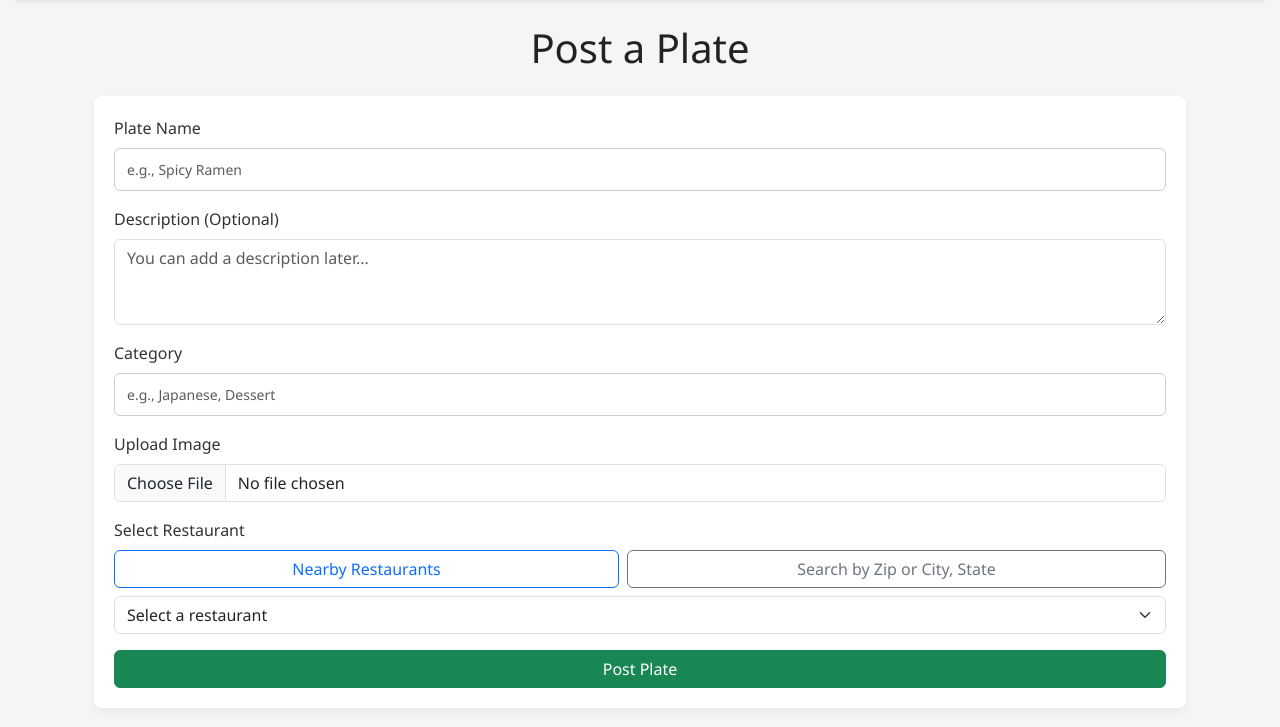
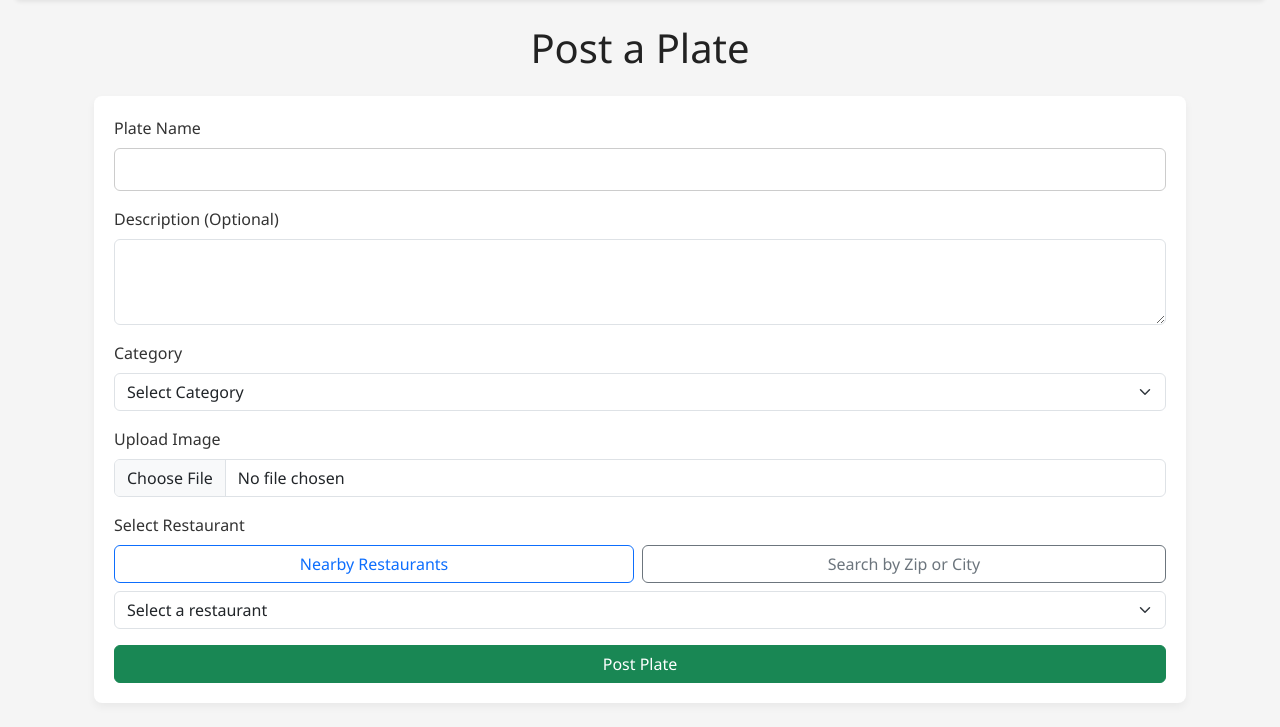
Before and after one commit to ktwom22/plater8te, a Flask app: page /create_plate in a window 1280 px wide. Shown: the part 56-783 px from the top of the page. Run offline with Flask 3, Linux system fonts and the light colour scheme.

Commit message:
updae post plate

```diff
--- a/templates/create_plate.html
+++ b/templates/create_plate.html
@@ -7,22 +7,28 @@
     <h1 class="text-center mb-4">Post a Plate</h1>
 
     <form method="POST" enctype="multipart/form-data" id="plate-form">
+
         <!-- Plate Name -->
         <div class="mb-3">
             <label for="name" class="form-label">Plate Name</label>
-            <input type="text" class="form-control" id="name" name="name" placeholder="e.g., Spicy Ramen" required>
+            <input type="text" class="form-control" id="name" name="name" required>
         </div>
 
-        <!-- Optional Description -->
+        <!-- Description -->
         <div class="mb-3">
             <label for="description" class="form-label">Description (Optional)</label>
-            <textarea class="form-control" id="description" name="description" rows="3" placeholder="You can add a description later..."></textarea>
+            <textarea class="form-control" id="description" name="description" rows="3"></textarea>
         </div>
 
-        <!-- Category -->
+        <!-- ✔ FIXED: Category Dropdown -->
         <div class="mb-3">
-            <label for="category" class="form-label">Category</label>
-            <input type="text" class="form-control" id="category" name="category" placeholder="e.g., Japanese, Dessert" required>
+            <label for="category_id" class="form-label">Category</label>
+            <select class="form-select" id="category_id" name="category_id" required>
+                <option value="">Select Category</option>
+                {% for c in categories %}
+                    <option value="{{ c.id }}">{{ c.name }}</option>
+                {% endfor %}
+            </select>
         </div>
 
         <!-- Image Upload -->
@@ -34,25 +40,26 @@
         <!-- Restaurant Selection -->
         <div class="mb-3">
             <label class="form-label">Select Restaurant</label>
+
             <div class="d-flex flex-column flex-sm-row gap-2 mb-2">
                 <button type="button" class="btn btn-outline-primary flex-grow-1" onclick="useNearby()">Nearby Restaurants</button>
-                <button type="button" class="btn btn-outline-secondary flex-grow-1" onclick="useLocationInput()">Search by Zip or City, State</button>
+                <button type="button" class="btn btn-outline-secondary flex-grow-1" onclick="useLocationInput()">Search by Zip or City</button>
             </div>
 
-            <!-- Zip/City input -->
+            <!-- Search box -->
             <div id="location-section" class="mb-2" style="display:none;">
-                <input type="text" id="location-input" class="form-control mb-2" placeholder="Enter zip code or city, state">
+                <input type="text" id="location-input" class="form-control mb-2" placeholder="Enter zip code or city">
                 <button type="button" class="btn btn-primary w-100 mb-2" onclick="fetchRestaurants()">Search</button>
             </div>
 
-            <!-- Restaurant select -->
+            <!-- Restaurant list -->
             <select class="form-select mb-2" id="restaurant-list" required>
                 <option value="">Select a restaurant</option>
             </select>
 
             <p id="selected-restaurant" class="text-muted"></p>
 
-            <!-- Hidden inputs for submission -->
+            <!-- Hidden fields sent to backend -->
             <input type="hidden" name="restaurant_name" id="restaurant_name">
             <input type="hidden" name="restaurant_address" id="restaurant_address">
             <input type="hidden" name="restaurant_latitude" id="restaurant_latitude">
@@ -75,15 +82,11 @@ function useNearby() {
     document.getElementById('restaurant-list').innerHTML = '<option>Loading nearby restaurants...</option>';
 
     if (navigator.geolocation) {
-        navigator.geolocation.getCurrentPosition(function(position) {
-            lat = position.coords.latitude;
-            lon = position.coords.longitude;
+        navigator.geolocation.getCurrentPosition(pos => {
+            lat = pos.coords.latitude;
+            lon = pos.coords.longitude;
             fetchRestaurants();
-        }, function() {
-            alert('Unable to get your location.');
-        });
-    } else {
-        alert('Geolocation is not supported by your browser.');
+        }, () => alert('Unable to get your location.'));
     }
 }
 
@@ -95,9 +98,10 @@ function useLocationInput() {
 
 function fetchRestaurants() {
     let url = '/nearby_restaurants';
+
     if (!useNearbyFlag) {
         const loc = document.getElementById('location-input').value.trim();
-        if (!loc) { alert('Please enter a zip code or city, state.'); return; }
+        if (!loc) return alert('Please enter a location.');
         url += `?location=${encodeURIComponent(loc)}`;
     } else {
         url += `?lat=${lat}&lon=${lon}`;
@@ -109,24 +113,19 @@ function fetchRestaurants() {
             const select = document.getElementById('restaurant-list');
             select.innerHTML = '<option value="">Select a restaurant</option>';
 
-            if (data.error) { alert(data.error); return; }
+            if (data.error) return alert(data.error);
 
-            if (data.restaurants && data.restaurants.length > 0) {
-                data.restaurants.forEach(r => {
-                    const option = document.createElement('option');
-                    option.value = JSON.stringify(r);
-                    option.textContent = `${r.name} (${r.address})`;
-                    select.appendChild(option);
-                });
-            } else { alert('No restaurants found.'); }
+            data.restaurants.forEach(r => {
+                const opt = document.createElement('option');
+                opt.value = JSON.stringify(r);
+                opt.textContent = `${r.name} (${r.address})`;
+                select.appendChild(opt);
+            });
         });
 }
 
-// Update hidden fields on selection
 document.getElementById('restaurant-list').addEventListener('change', function() {
-    const selected = this.value;
-    if (!selected) return;
-    const r = JSON.parse(selected);
+    const r = JSON.parse(this.value);
     document.getElementById('restaurant_name').value = r.name;
     document.getElementById('restaurant_address').value = r.address;
     document.getElementById('restaurant_latitude').value = r.latitude;
```
